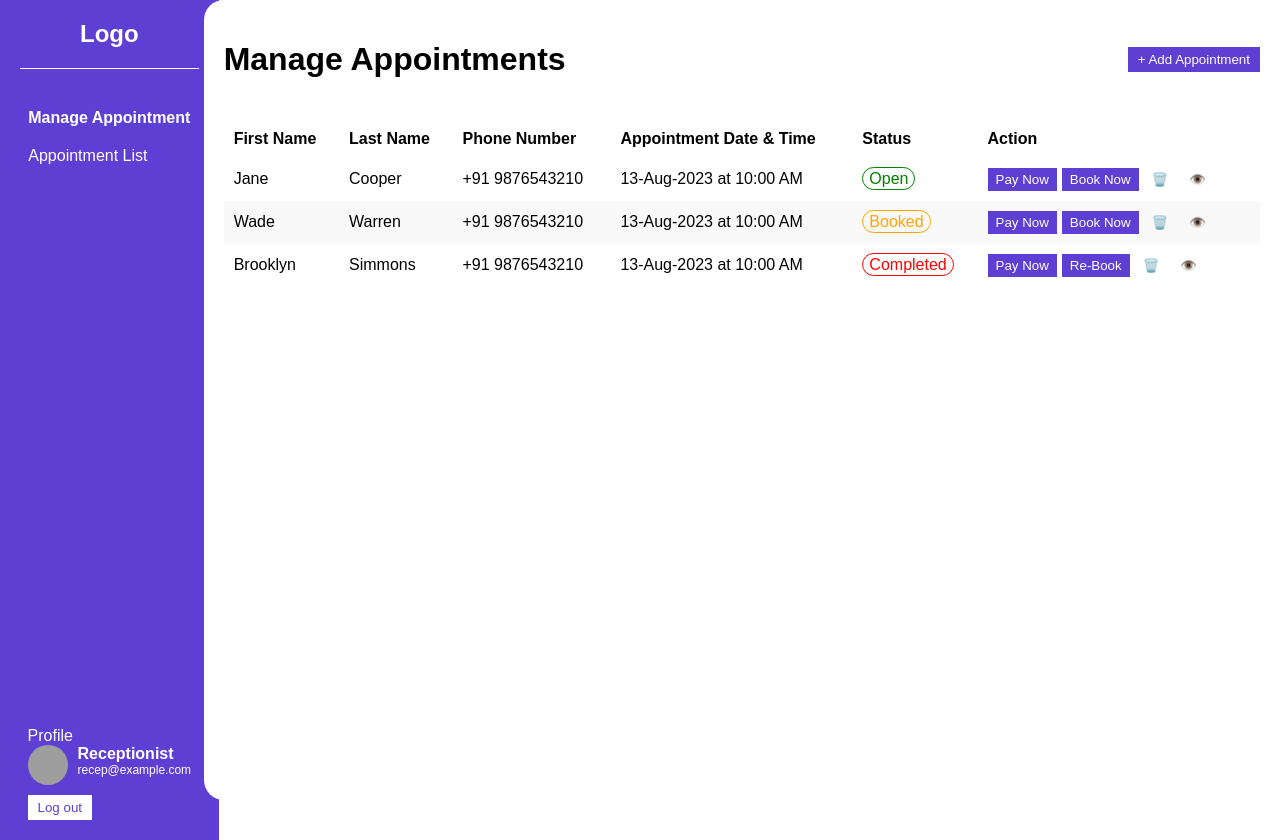
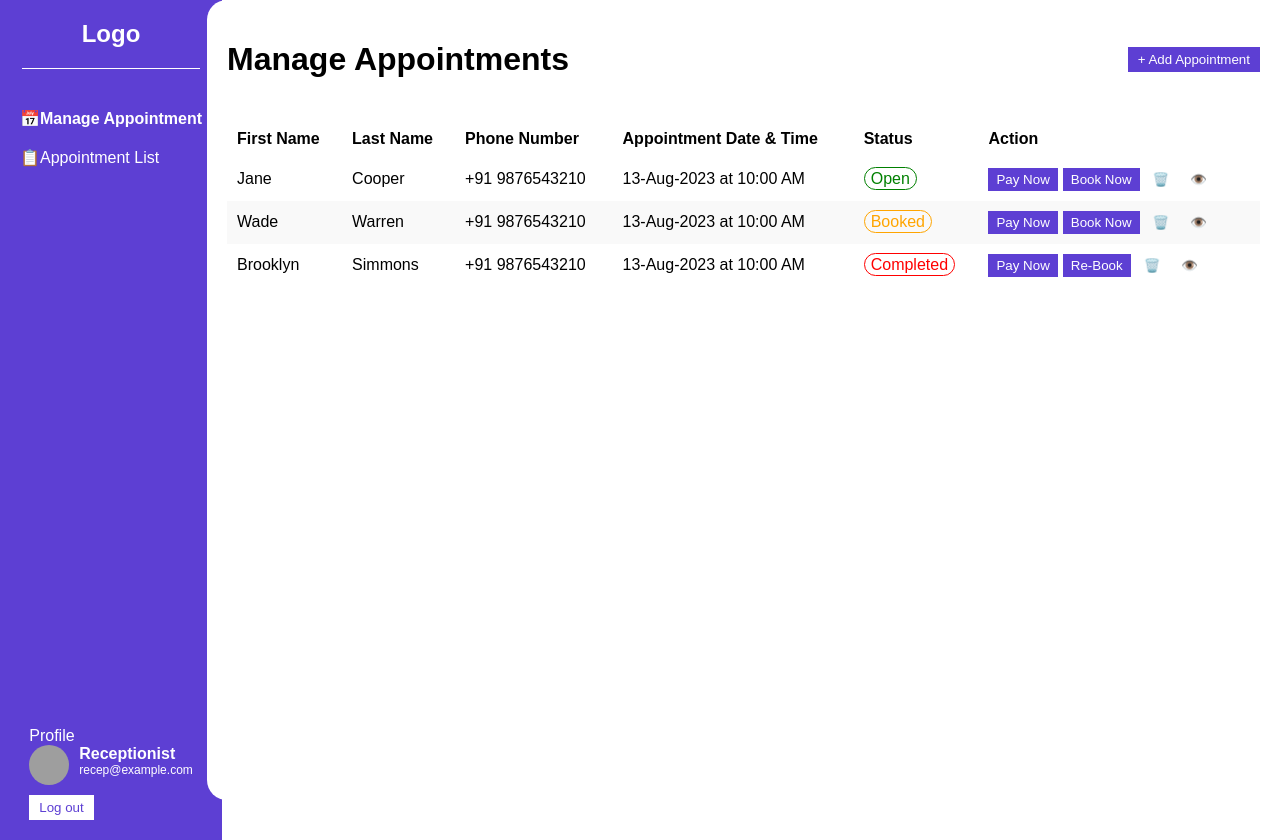
Before and after one commit to Surajit321/Project, an Angular app in the folder patient-appointment/: page /manage-appointments in a window 1280 px wide. Built offline with nearby package versions, Linux system fonts and the light colour scheme; grey boxes are pictures that could not be loaded.

Commit message:
Add icons to menu items
cgen-5ff22f7abe874a65a5db091da1b806fe

```diff
--- a/patient-appointment/src/app/sidebar/sidebar.component.html
+++ b/patient-appointment/src/app/sidebar/sidebar.component.html
@@ -1,8 +1,14 @@
 <div class="sidebar">
   <div class="logo">Logo</div>
-  <div class="menu">
-    <div class="menu-item" routerLink="/manage-appointments" routerLinkActive="active">Manage Appointment</div>
-    <div class="menu-item" routerLink="/appointment-list" routerLinkActive="active">Appointment List</div>
+    <div class="menu">
+    <div class="menu-item" routerLink="/manage-appointments" routerLinkActive="active">
+      <span class="icon">📅</span>
+      <span class="text">Manage Appointment</span>
+    </div>
+    <div class="menu-item" routerLink="/appointment-list" routerLinkActive="active">
+      <span class="icon">📋</span>
+      <span class="text">Appointment List</span>
+    </div>
   </div>
   <div class="profile">
     <div class="profile-label">Profile</div>
```
